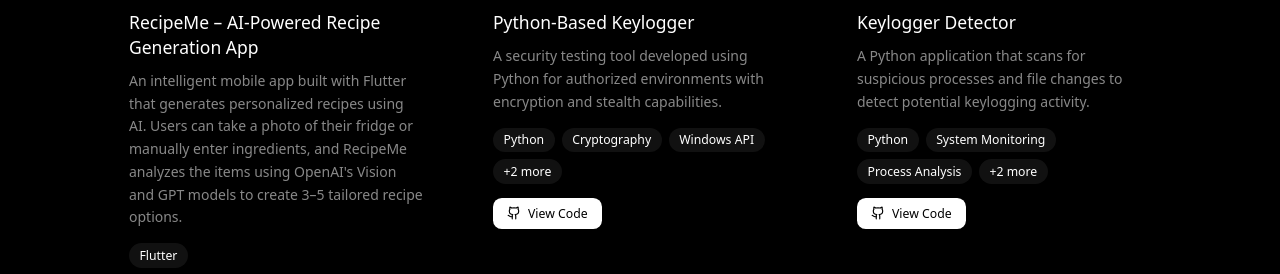
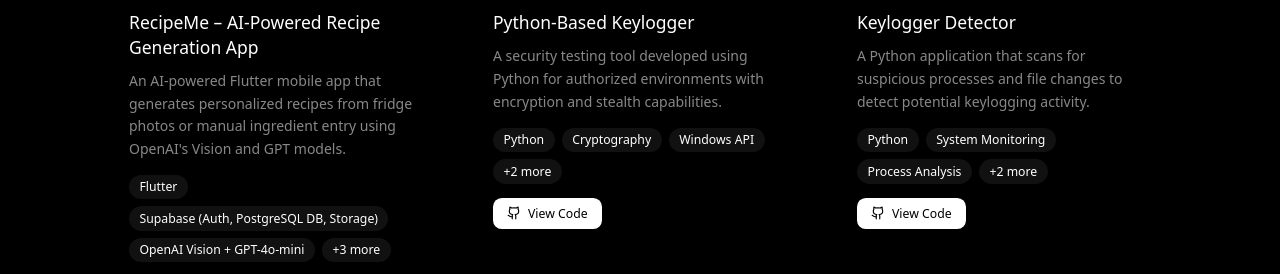
Before and after one commit to justprnv/portfolio-website, a React (Vite) app: page / in a window 1280 px wide. Shown: the part 1818-2092 px from the top of the page. Built offline with nearby package versions, Linux system fonts and the light colour scheme.

Commit message:
Update ProjectsSection.tsx

```diff
--- a/src/components/ProjectsSection.tsx
+++ b/src/components/ProjectsSection.tsx
@@ -10,7 +10,7 @@
   const projects = [
     {
       title: "RecipeMe – AI-Powered Recipe Generation App",
-      description: "An intelligent mobile app built with Flutter that generates personalized recipes using AI. Users can take a photo of their fridge or manually enter ingredients, and RecipeMe analyzes the items using OpenAI's Vision and GPT models to create 3–5 tailored recipe options.",
+      description: "An AI-powered Flutter mobile app that generates personalized recipes from fridge photos or manual ingredient entry using OpenAI's Vision and GPT models.",
       longDescription: "RecipeMe is an intelligent mobile app built with Flutter that generates personalized recipes using AI. Users can take a photo of their fridge or manually enter ingredients, and RecipeMe analyzes the items using OpenAI's Vision and GPT models to create 3–5 tailored recipe options. The app adapts suggestions to each user's cooking skill level, favorite cuisines, allergies, and available equipment. This project highlights skills in Flutter development, AI integration, backend engineering with Supabase, and end-to-end app architecture.",
       image: "https://images.unsplash.com/photo-1556910103-1c02745aae4d?crop=entropy&cs=tinysrgb&fit=max&fm=jpg&ixid=M3w3Nzg4Nzd8MHwxfHNlYXJjaHwxfHxyZWNpcGUlMjBhcHB8ZW58MXx8fHwxNzU1MzA5OTE3fDA&ixlib=rb-4.1.0&q=80&w=1080",
       screenshots: [
@@ -38,7 +38,7 @@
         "Coordinating image upload → AI analysis → recipe generation flow",
         "Managing multi-step onboarding and personalized user profiles"
       ],
-      github: "https://github.com/justprnv/recipeme"
+      github: "https://github.com/ahmedamrou1/RecipeMe"
     },
     {
       title: "Python-Based Keylogger",
```
